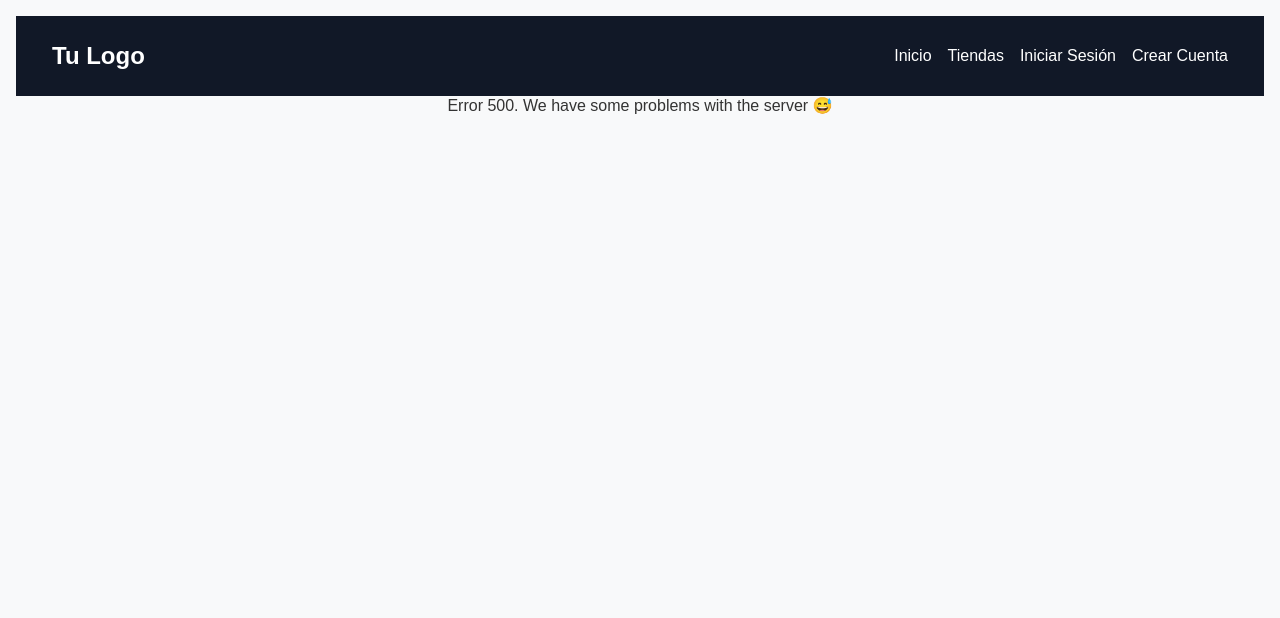
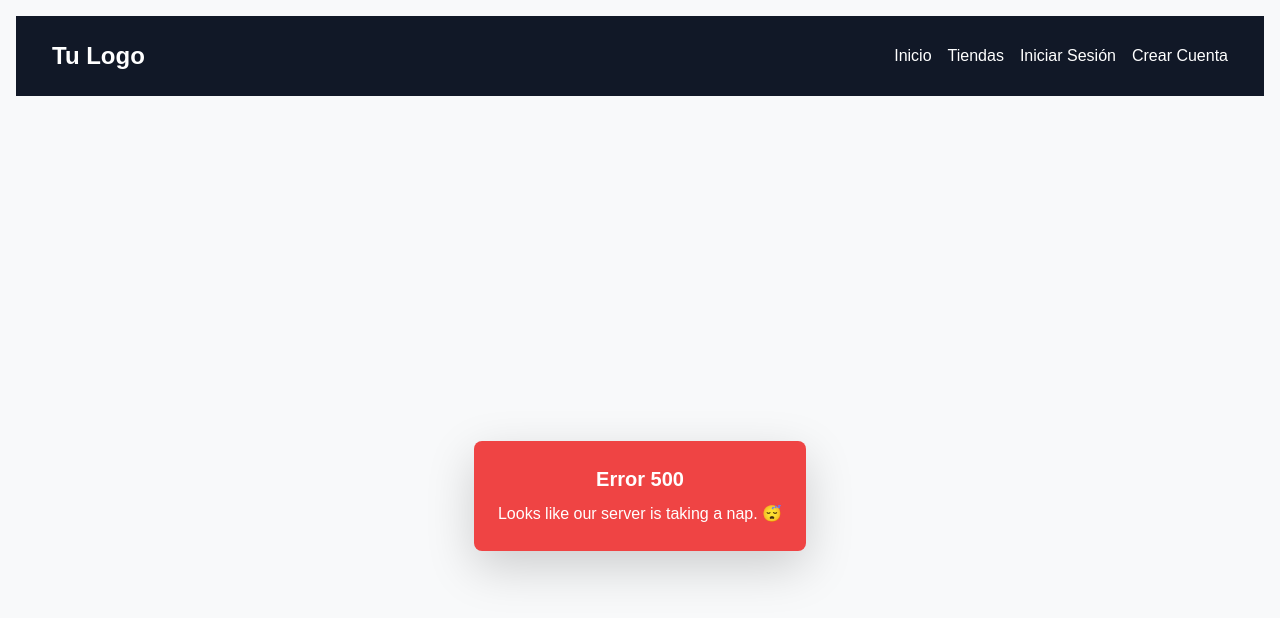
Before and after one commit to raulgarrigos/tapiocraft-client, a React (Vite) app: page /error in a window 1280 px wide. Shown: the top 618 px of the page. Built offline with nearby package versions, Linux system fonts and the light colour scheme; no server answers.

Commit message:
styles for errors and not found

```diff
--- a/src/pages/error/Error.jsx
+++ b/src/pages/error/Error.jsx
@@ -1,7 +1,10 @@
 function Error() {
   return (
-    <div>
-      <h3>Error 500. We have some problems with the server 😅</h3>
+    <div className="flex justify-center items-center h-screen">
+      <div className="bg-red-500 text-white px-6 py-4 rounded-lg shadow-lg">
+        <h3 className="text-xl font-semibold mb-2">Error 500</h3>
+        <p>Looks like our server is taking a nap. 😴</p>
+      </div>
     </div>
   );
 }
--- a/src/pages/error/NotFound.jsx
+++ b/src/pages/error/NotFound.jsx
@@ -1,7 +1,10 @@
 function NotFound() {
   return (
-    <div>
-      <h3>Error 404. Page not found</h3>
+    <div className="flex justify-center items-center h-screen">
+      <div className="bg-red-500 text-white px-6 py-4 rounded-lg shadow-lg">
+        <h3 className="text-xl font-semibold mb-2">Error 404</h3>
+        <p>Oops! Looks like this page got lost in cyberspace. 🚀</p>
+      </div>
     </div>
   );
 }
```
